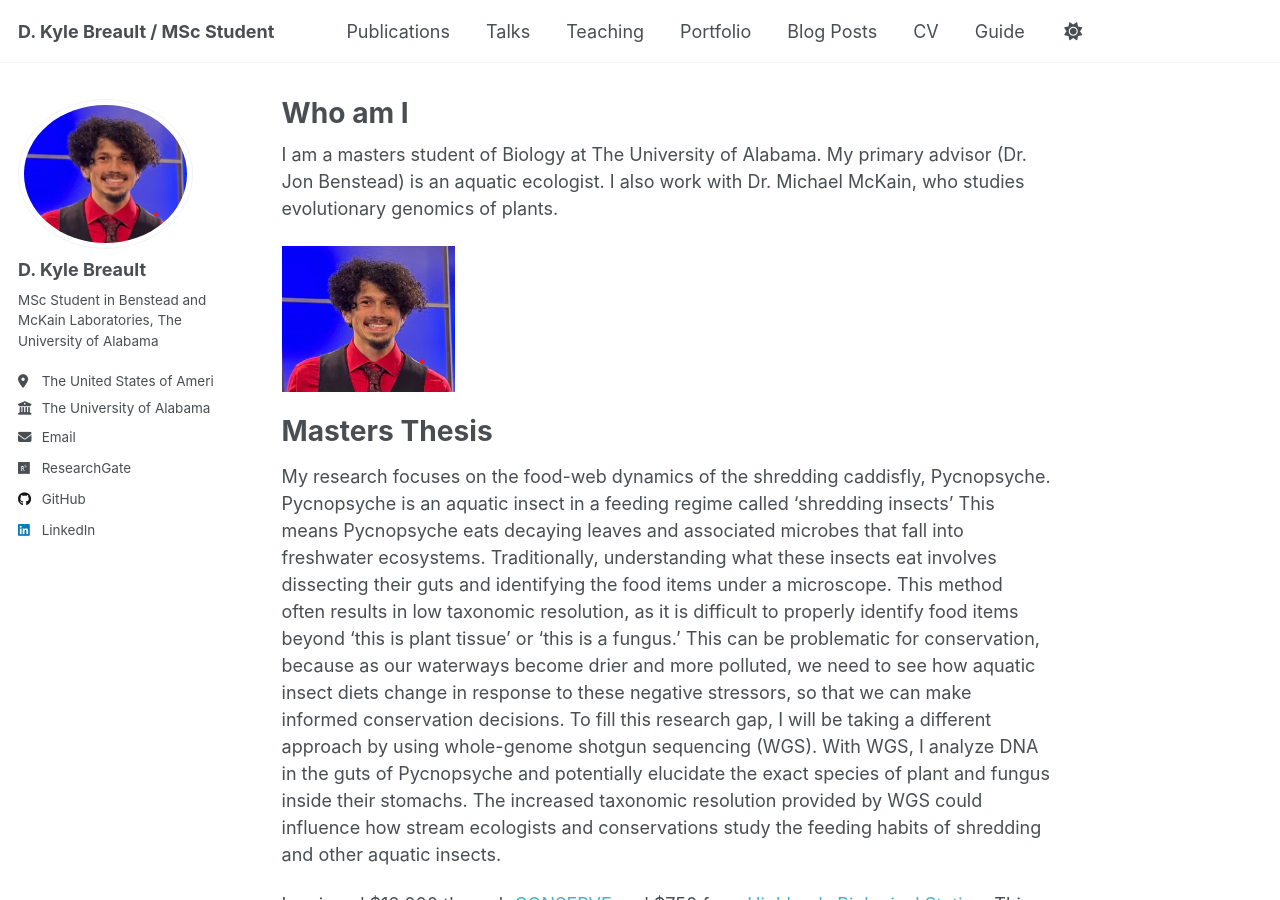
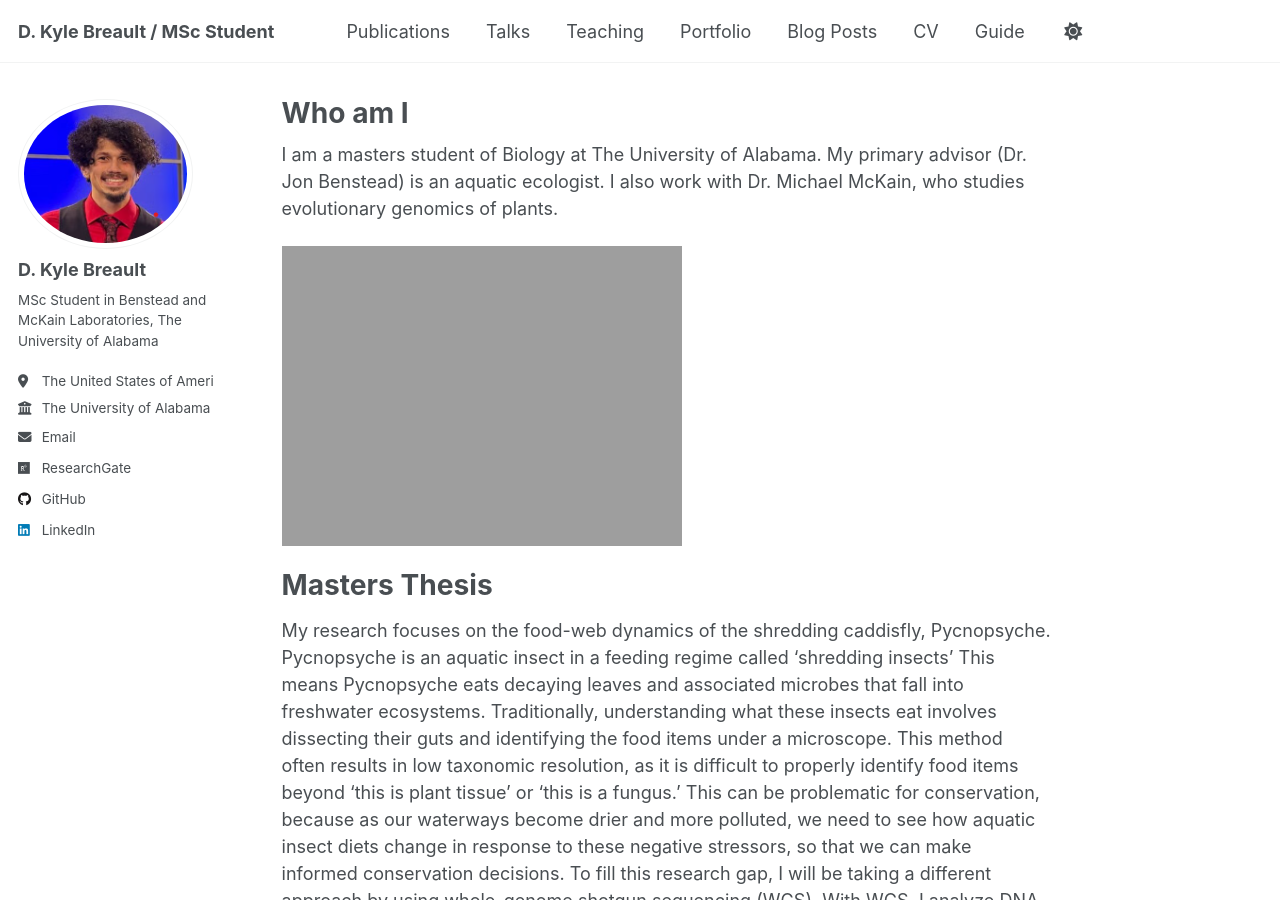
Before and after one commit to KyleBreault/.github.io, a Jekyll site: the page built from _pages/about.md, in a window 1280 px wide and 900 px high. Built offline with Jekyll 4.4.1, drawn with Linux system fonts in a browser that asks for light colours; a script that is not in the unit is left out.

Commit message:
Update about.md

```diff
--- a/_pages/about.md
+++ b/_pages/about.md
@@ -9,7 +9,7 @@ redirect_from:
 
 I am a masters student of Biology at The University of Alabama. My primary advisor (Dr. Jon Benstead) is an aquatic ecologist. I also work with Dr. Michael McKain, who studies evolutionary genomics of plants.
 
-![Sturgeon](/images/headshot.png)
+<img src="{{ '/images/sturgeon.png' | absolute_url }}" alt="Sturgeon">
 
 Masters Thesis
 ======
```
